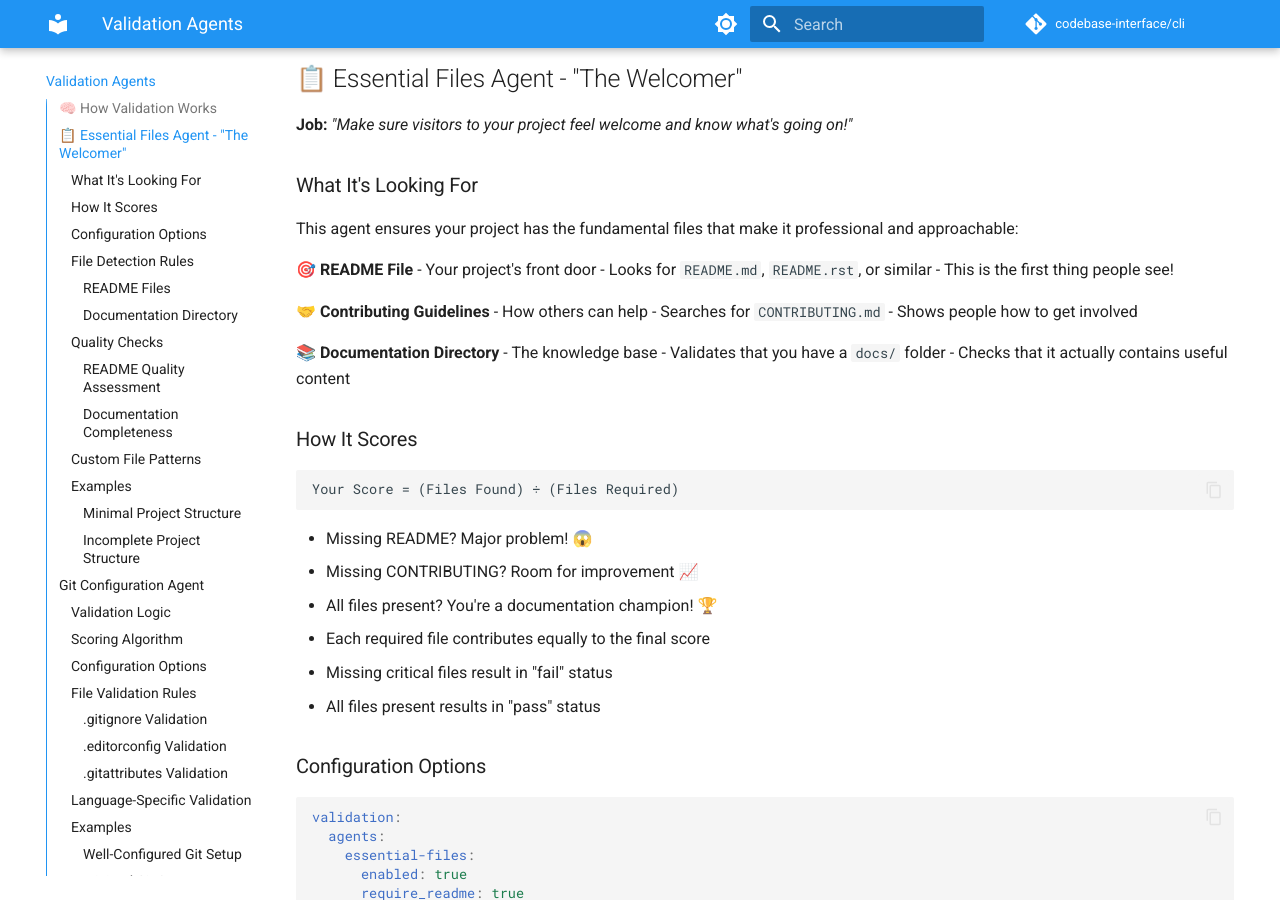
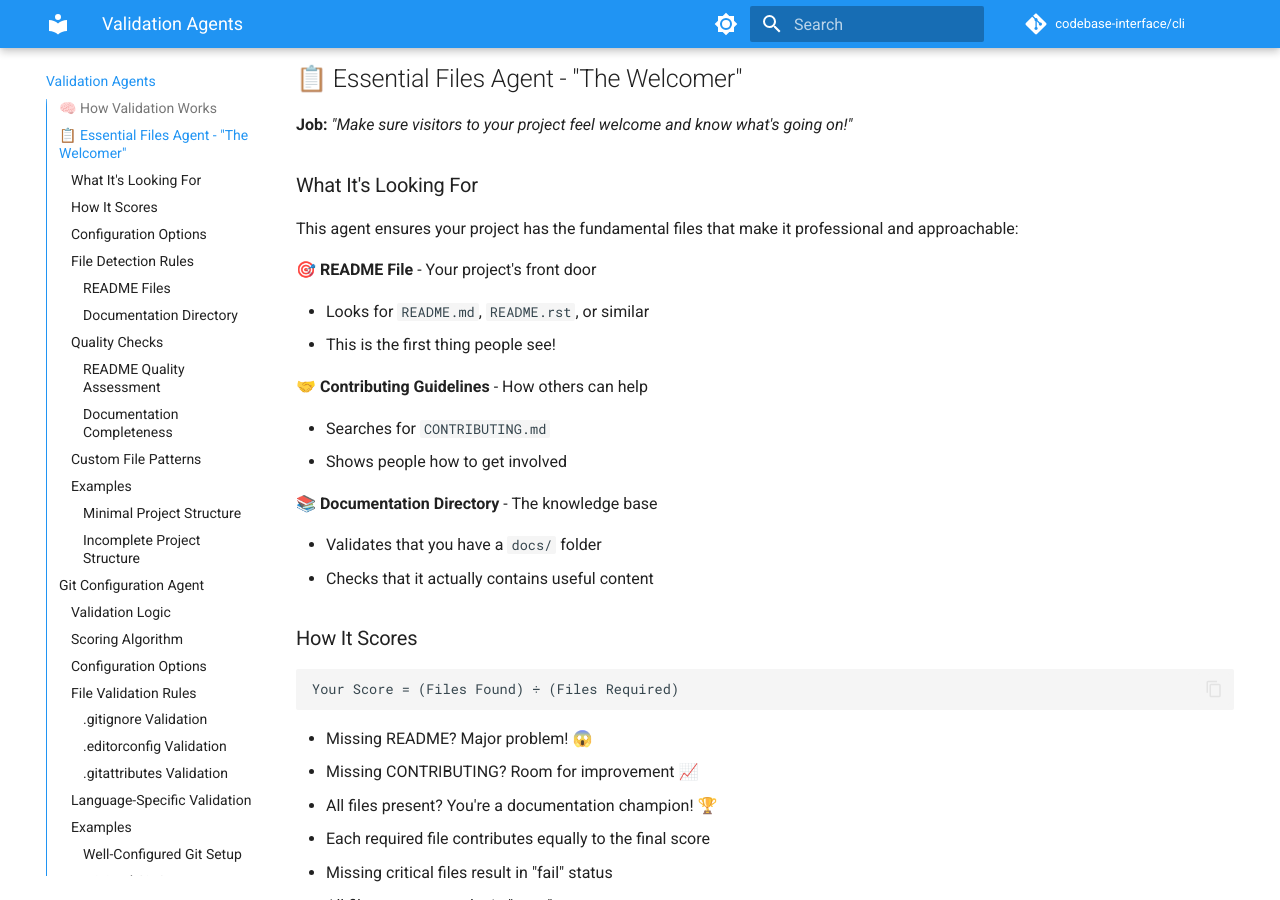
Before and after one commit to codebase-interface/cli, an MkDocs documentation site: the page built from docs/agents.md, in a window 1280 px wide and 900 px high, scrolled down 600 px. Built offline with MkDocs 1.6.1 and Material for MkDocs 9.7.7, drawn with Linux system fonts in a browser that asks for light colours; comment, search, counter and statistics services are not loaded.

````diff
--- a/docs/agents.md
+++ b/docs/agents.md
@@ -24,20 +24,23 @@ Each agent gives you actionable feedback, not just complaints!
 This agent ensures your project has the fundamental files that make it professional and approachable:
 
 **🎯 README File** - Your project's front door
+
 - Looks for `README.md`, `README.rst`, or similar
 - This is the first thing people see!
 
 **🤝 Contributing Guidelines** - How others can help
+
 - Searches for `CONTRIBUTING.md`
 - Shows people how to get involved
 
 **📚 Documentation Directory** - The knowledge base
+
 - Validates that you have a `docs/` folder
 - Checks that it actually contains useful content
 
 ### How It Scores
 
-```
+```txt
 Your Score = (Files Found) ÷ (Files Required)
 ```
 
@@ -134,7 +137,7 @@ validation:
 
 #### Minimal Project Structure
 
-```
+```txt
 project/
 ├── README.md
 ├── CONTRIBUTING.md
@@ -146,7 +149,7 @@ project/
 
 #### Incomplete Project Structure
 
-```
+```txt
 project/
 └── README.md
 ```
@@ -168,7 +171,7 @@ The Git Configuration Agent checks for:
 
 ### Scoring Algorithm
 
-```
+```txt
 Score = (Present Files + Weighted Optional Files) / (Total Required Files + Weighted Optional Files)
 ```
 
@@ -253,7 +256,7 @@ func detectProjectType(targetPath string) []string {
 
 #### Well-Configured Git Setup
 
-```
+```txt
 project/
 ├── .gitignore        # Language-appropriate ignore rules
 ├── .editorconfig     # Consistent code formatting
@@ -264,7 +267,7 @@ project/
 
 #### Minimal Git Setup
 
-```
+```txt
 project/
 ├── .gitignore        # Basic ignore rules
 └── .editorconfig     # Basic formatting rules
@@ -287,7 +290,7 @@ The Development Standards Agent performs these checks:
 
 ### Scoring Algorithm
 
-```
+```txt
 Score = (Valid Commits / Total Commits Checked) * 0.7 + (Branch Naming Valid ? 0.3 : 0)
 ```
 
````
Also changed, not shown: docs/configuration.md (+5 -3 lines).
